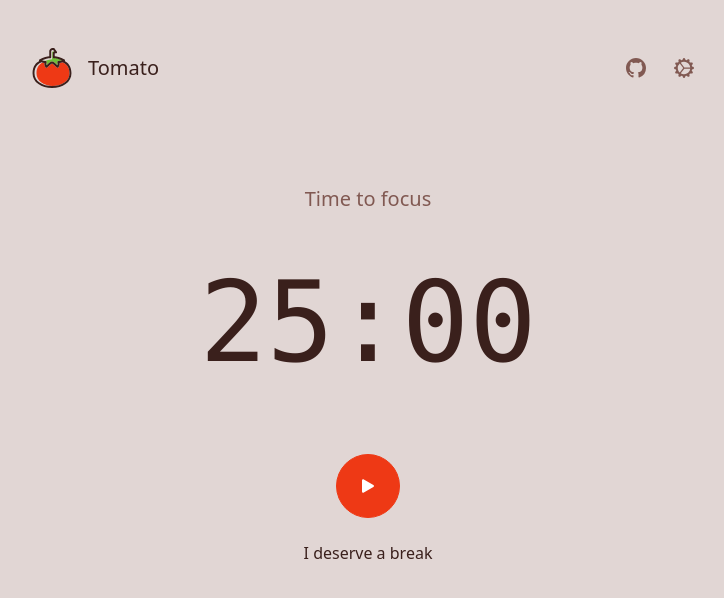
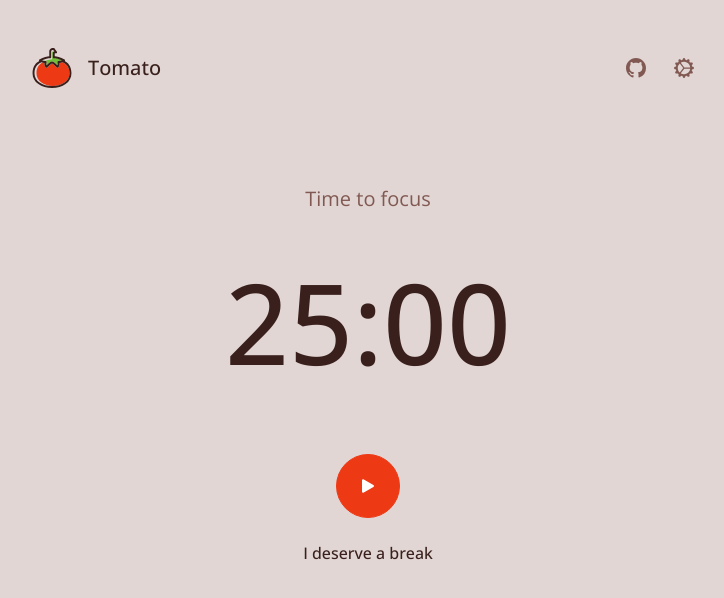
Before and after one commit to rienst/tomato, a React (Create React App) app: page / in a window 1280 px wide. Shown: the top 598 px of the page, without its empty margins (272-996 px from the left). Built offline with nearby package versions, Linux system fonts and the light colour scheme.

Commit message:
Add font

```diff
--- /dev/null
+++ b/src/components/App/fonts.scss
@@ -0,0 +1 @@
+@import url('https://fonts.googleapis.com/css2?family=Open+Sans:wght@400;500&display=swap');
--- a/src/components/App/index.scss
+++ b/src/components/App/index.scss
@@ -1,4 +1,5 @@
 @import '../../styles/abstracts';
+@import 'fonts';
 
 @import '~bootstrap/scss/reboot';
 @import '~bootstrap/scss/type';
--- a/src/components/Timer/index.scss
+++ b/src/components/Timer/index.scss
@@ -15,7 +15,6 @@
 
 .timer-time {
   @include font-size(7rem);
-  font-family: $font-family-monospace;
   font-weight: 500;
   margin-bottom: map-get($spacers, 5);
 }
--- a/src/styles/abstracts.scss
+++ b/src/styles/abstracts.scss
@@ -102,6 +102,10 @@ $border-radius-sm: 0.425rem;
 $border-radius: 0.625rem;
 $border-radius-lg: 1rem;
 
+$font-family-sans-serif: 'Open Sans', system-ui, -apple-system, 'Segoe UI',
+  Roboto, 'Helvetica Neue', Arial, 'Noto Sans', 'Liberation Sans', sans-serif,
+  'Apple Color Emoji', 'Segoe UI Emoji', 'Segoe UI Symbol', 'Noto Color Emoji' !default;
+
 $container-padding-x: 1.5rem;
 
 $btn-font-weight: 500;
```
